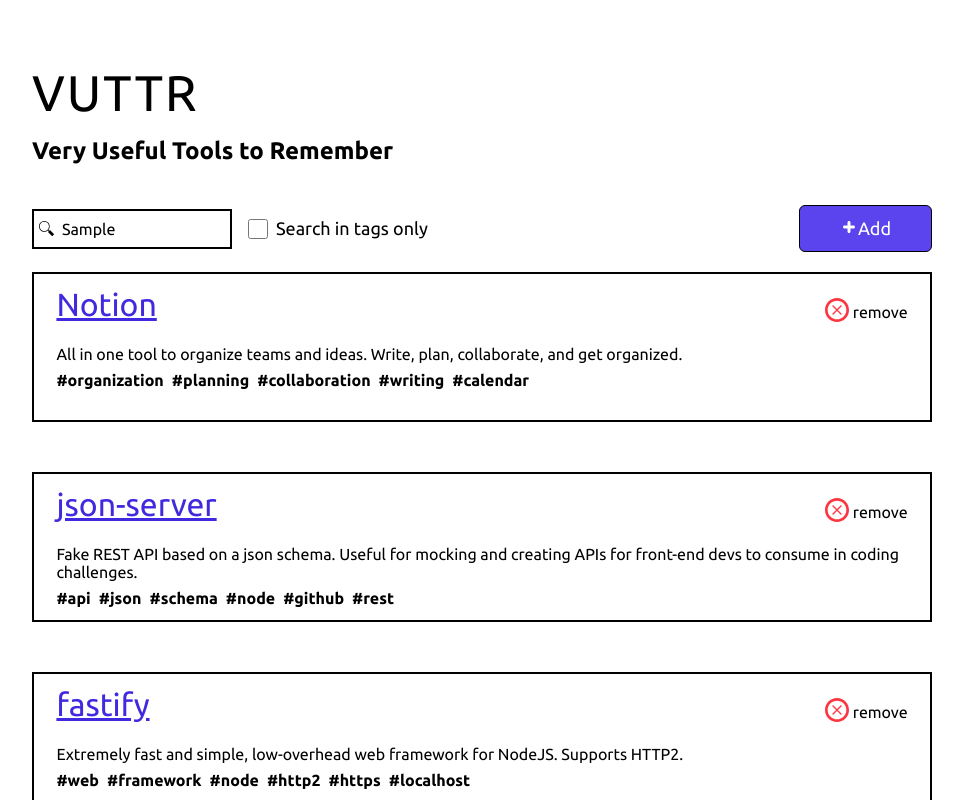
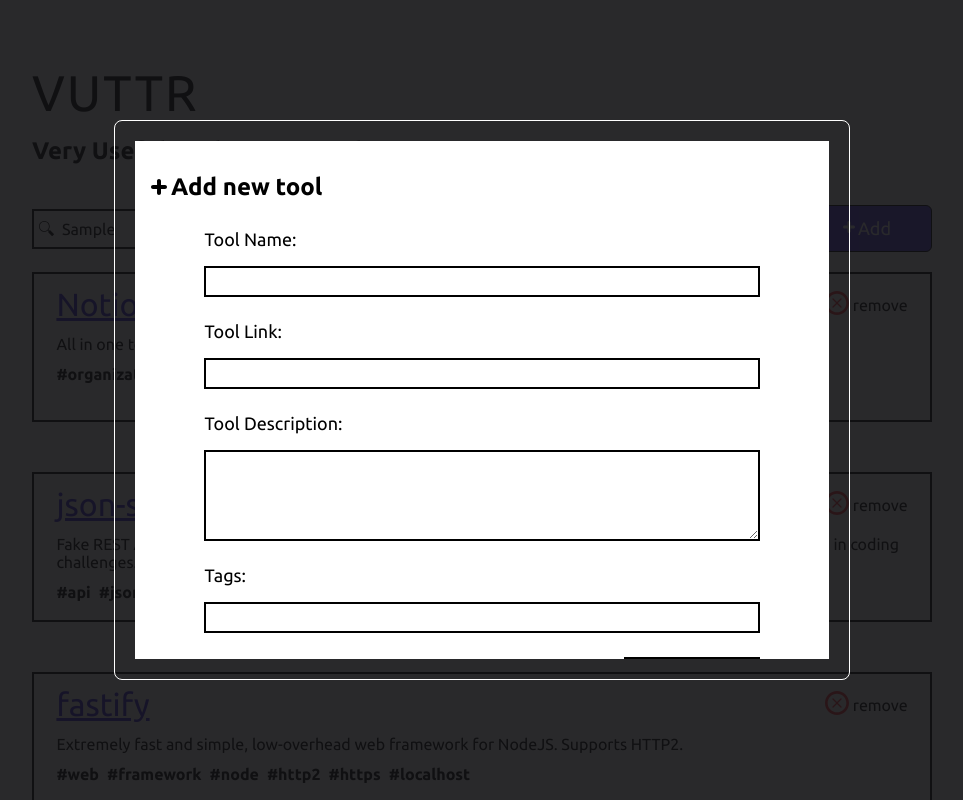
Before and after one commit to MarcusMartins38/BossaBox_Vuttr, a React (Create React App) app: page / in a window 1280 px wide. Both pictures are taken after typing "Sample" into the empty fields and a click on the button "Add". Shown: the top 800 px of the page, without its empty margins (158-1121 px from the left). Built offline with nearby package versions, Linux system fonts and the light colour scheme; data requests are answered from the project's data file.

Commit message:
Components: Modal

```diff
--- a/package.json
+++ b/package.json
@@ -17,6 +17,7 @@
     "react": "^16.13.1",
     "react-dom": "^16.13.1",
     "react-icons": "^3.10.0",
+    "react-modal": "^3.11.2",
     "react-scripts": "3.4.1",
     "styled-components": "^5.1.1",
     "typescript": "~3.7.2"
@@ -43,6 +44,7 @@
     ]
   },
   "devDependencies": {
+    "@types/react-modal": "^3.10.6",
     "@types/styled-components": "^5.1.1"
   }
 }
--- /dev/null
+++ b/src/components/Modal/index.tsx
@@ -0,0 +1,69 @@
+import React, { useEffect } from "react";
+import ReactModal from "react-modal";
+import { TiPlus } from "react-icons/ti";
+
+import { Container, Content } from "./styles";
+
+interface ModalProps {
+  isOpen: boolean;
+  setIsOpen: () => void;
+}
+
+const ModalComponent: React.FC<ModalProps> = ({ isOpen, setIsOpen }) => {
+  const [modalStatus, setModalStatus] = React.useState(isOpen);
+
+  useEffect(() => {
+    setModalStatus(isOpen);
+  }, [isOpen]);
+
+  return (
+    <ReactModal
+      shouldCloseOnOverlayClick={true}
+      isOpen={modalStatus}
+      onRequestClose={setIsOpen}
+      contentLabel="Example Modal"
+      style={{
+        content: {
+          top: "50%",
+          left: "50%",
+          right: "auto",
+          bottom: "auto",
+          marginRight: "-50%",
+          transform: "translate(-50%, -50%)",
+          background: "transparent",
+          color: "#000000",
+          borderRadius: "8px",
+          width: "736px",
+          height: "70vh",
+          border: "1px solid white",
+        },
+        overlay: {
+          backgroundColor: "#121214e6",
+        },
+      }}
+    >
+      <Container>
+        <div id="top_div">
+          <TiPlus size={24} />
+          <h2>Add new tool</h2>
+        </div>
+
+        <Content>
+          <form>
+            <label htmlFor="toolname">Tool Name:</label>
+            <input id="toolname" type="text" name="toolname" />
+            <label htmlFor="toolname">Tool Link:</label>
+            <input id="toolname" type="text" name="toolname" />
+            <label htmlFor="toolname">Tool Description:</label>
+            <textarea id="toolname" name="toolname" rows={5} />
+            <label htmlFor="toolname">Tags:</label>
+            <input id="toolname" type="text" name="toolname" />
+            <button>Add tool</button>
+          </form>
+        </Content>
+      </Container>
+    </ReactModal>
+  );
+};
+
+export default ModalComponent;
--- /dev/null
+++ b/src/components/Modal/styles.ts
@@ -0,0 +1,65 @@
+import styled from "styled-components";
+
+export const Container = styled.div`
+  height: 100%;
+  width: 100%;
+
+  display: flex;
+  flex-direction: column;
+
+  background-color: white;
+
+  overflow-y: scroll;
+
+  #top_div {
+    margin-top: 32px;
+    margin-left: 12px;
+    margin-bottom: 12px;
+    display: flex;
+    align-items: center;
+  }
+
+  ::-webkit-scrollbar {
+    display: none;
+  }
+`;
+
+export const Content = styled.div`
+  width: 80%;
+  margin: 16px auto 0 auto;
+
+  display: flex;
+  flex-direction: column;
+
+  background-color: white;
+
+  form {
+    display: flex;
+    flex-direction: column;
+
+    label {
+      font-size: 18px;
+    }
+
+    input {
+      margin-top: 16px;
+      margin-bottom: 24px;
+      border: 2px solid black;
+      padding: 6px 0;
+    }
+
+    textarea {
+      margin-top: 16px;
+      margin-bottom: 24px;
+      border: 2px solid black;
+      padding: 6px 0;
+    }
+
+    button {
+      max-width: 140px;
+      border: 2px solid black;
+      padding: 9px;
+      margin-left: 420px;
+    }
+  }
+`;
--- a/src/pages/Home/index.tsx
+++ b/src/pages/Home/index.tsx
@@ -1,8 +1,8 @@
-import React, { useState, useEffect } from "react";
+import React, { useState, useEffect, useCallback } from "react";
 import { TiDeleteOutline, TiPlus } from "react-icons/ti";
-import { FaHashtag } from "react-icons/fa";
 
 import api from "../../services/api";
+import ModalComponent from "../../components/Modal";
 
 import {
   Container,
@@ -25,6 +25,7 @@
 }
 
 const Home: React.FC = () => {
+  const [modalOpen, setModalOpen] = useState(false);
   const [tools, setTools] = useState<PropsApi[]>([]);
 
   useEffect(() => {
@@ -33,6 +34,10 @@
       console.log(response.data);
     });
   }, []);
+
+  const handleButtonAdd = useCallback(() => {
+    setModalOpen(!modalOpen);
+  }, [modalOpen]);
 
   return (
     <Container>
@@ -49,9 +54,10 @@
             <input type="checkbox" />
             <label>Search in tags only</label>
           </div>
-          <button>
+          <button onClick={handleButtonAdd}>
             <TiPlus /> Add
           </button>
+          <ModalComponent isOpen={modalOpen} setIsOpen={handleButtonAdd} />
         </HeaderOfList>
 
         {tools.map((tool) => (
@@ -69,7 +75,7 @@
 
               <p id="description">{tool.description}</p>
 
-              <div>
+              <div id="div_tags">
                 {tool.tags.map((tag) => (
                   <strong key={tag}>#{tag}</strong>
                 ))}
--- a/src/pages/Home/styles.ts
+++ b/src/pages/Home/styles.ts
@@ -148,11 +148,12 @@
   margin: 12px auto 0 auto;
 
   #description {
-    margin-top: 16px;
+    margin-top: 12px;
   }
 
-  div {
-    margin-top: 8px;
+  #div_tags {
+    margin-top: 12px;
+    margin-bottom: 16px;
 
     strong {
       margin-right: 8px;
```
Also changed, not shown: 1 other file (tests, documents, lock files or other folders).
